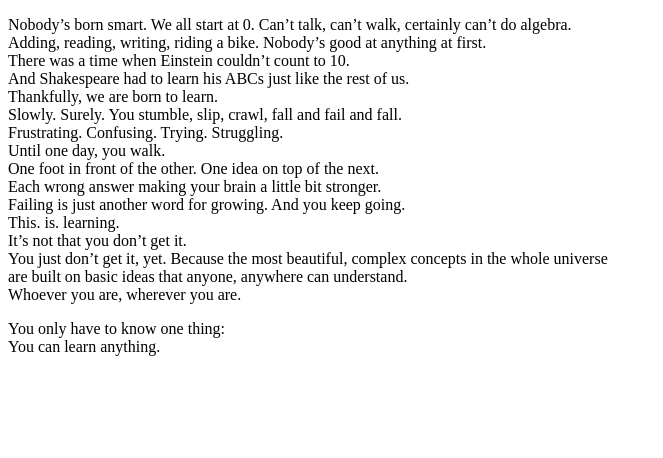
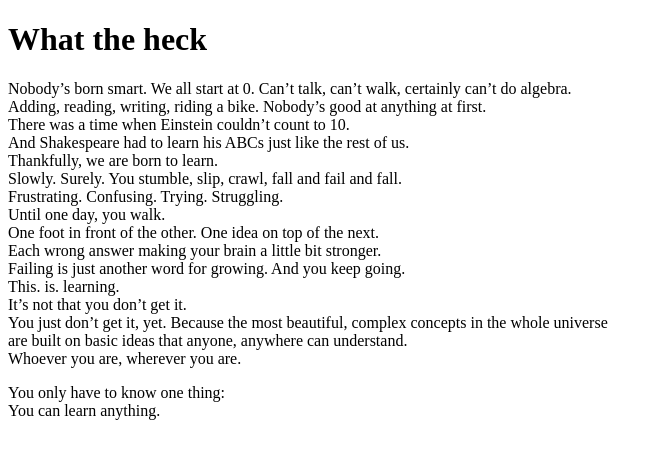
Before and after one commit to CS4Hall/1-2-HTML-Text-Emphasis, a plain HTML site: page index.html in a window 1280 px wide. Shown: the whole page, without its empty margins (0-663 px from the left). Drawn offline with Linux system fonts and the light colour scheme.

Commit message:
😳🥞 Updated with Glitch

```diff
--- a/index.html
+++ b/index.html
@@ -5,6 +5,9 @@
         <meta charset="utf-8">
     </head>
     <body>
+      <h1>
+        What the heck
+      </h1>
         <p>
         Nobody’s born smart. We all start at 0. Can’t talk, can’t walk, certainly can’t do algebra.<br>
         Adding, reading, writing, riding a bike. Nobody’s good at anything at first.<br>
```
